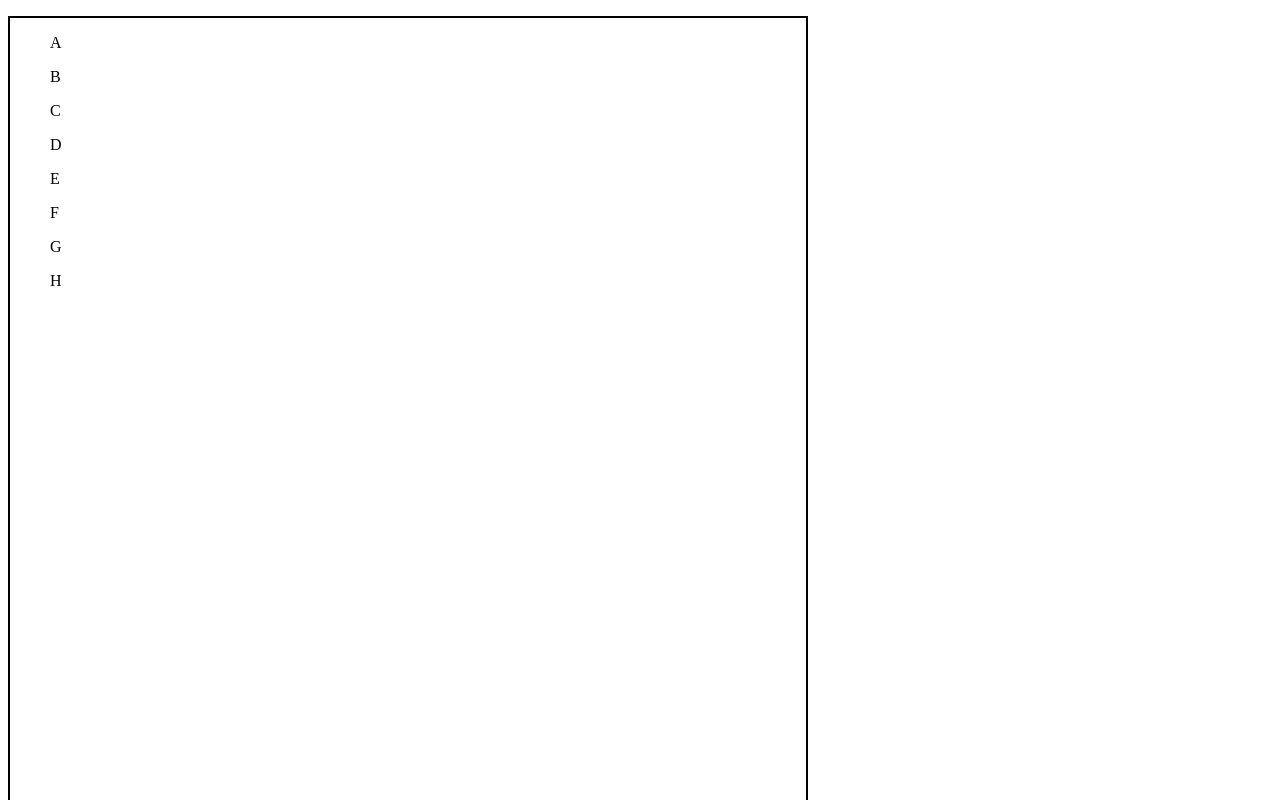
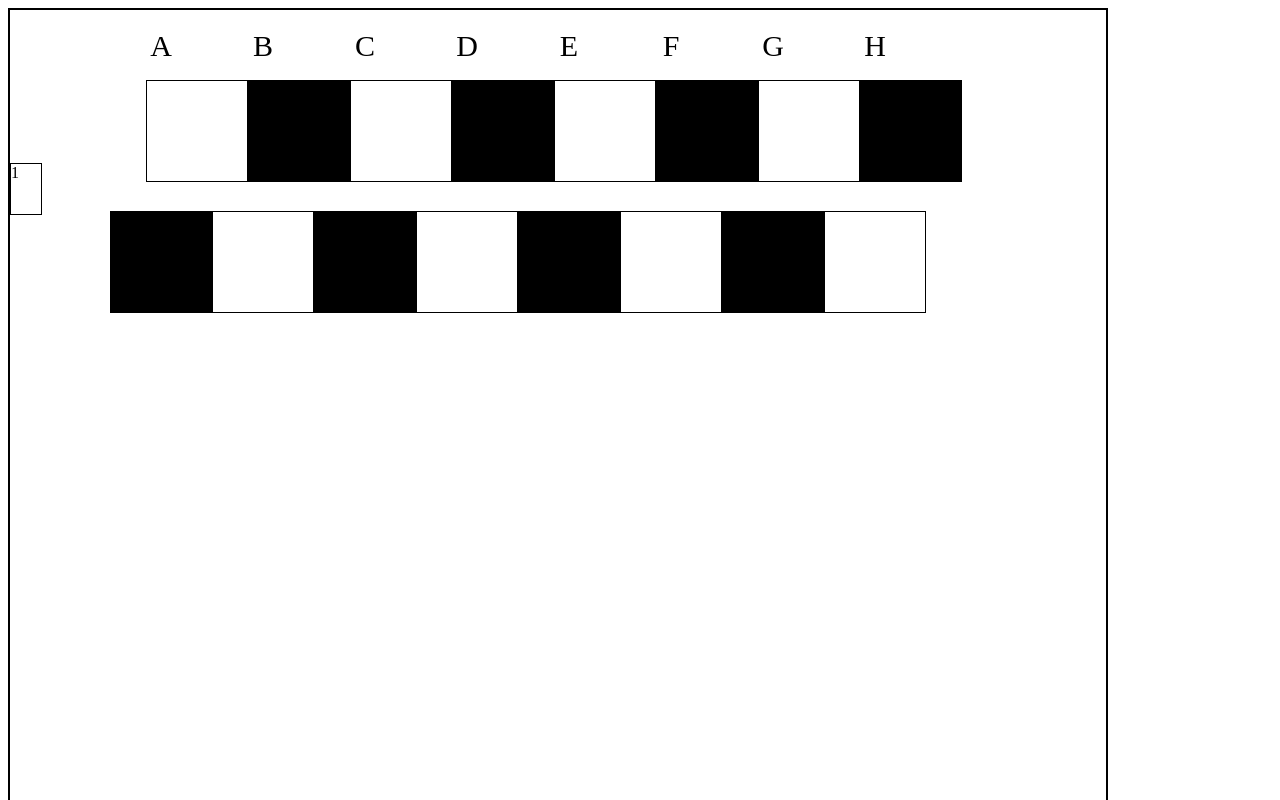
Before and after one commit to danya-trikov/HW_5_Daniil_Trikov, a plain HTML site: page index.html in a window 1280 px wide. Shown: the top 800 px of the page. Drawn offline with Linux system fonts and the light colour scheme.

Commit message:
added changes in files

```diff
--- a/index.html
+++ b/index.html
@@ -9,17 +9,37 @@
 </head>
 
 <body>
-<ul class="chak">
-    <p ></p>
-    <p>A</p>
-    <p>B</p>
-    <p>C</p>
-    <p>D</p>
-    <p>E</p>
-    <p>F</p>
-    <p >G</p>
-    <p >H</p>
-</ul>
+<div class="chak">
+ <br>
+
+    <div class="chuk1">A</div>
+    <div class="chuk">B</div>
+    <div class="chuk">C</div>
+    <div class="chuk">D</div>
+    <div class="chuk">E</div>
+    <div class="chuk">F</div>
+    <div class="chuk">G</div>
+    <div class="chuk">H</div>   <br>
+    <div class="number">1</div>
+    <div class="white1"> </div>
+    <div class="black"> </div>
+    <div class="white"> </div>
+    <div class="black"> </div>
+    <div class="white"> </div>
+    <div class="black"> </div>
+    <div class="white"> </div>
+    <div class="black"> </div>
+
+    <div class="black1"> </div>
+    <div class="white"> </div>
+    <div class="black"> </div>
+    <div class="white"> </div>
+    <div class="black"> </div>
+    <div class="white"> </div>
+    <div class="black"> </div>
+    <div class="white"> </div>
+
+</div>
 
 </body>
 
--- a/style.css
+++ b/style.css
@@ -1,14 +1,78 @@
 .chak {
-    height: 800px;
-    width: 800px;
+    height: 1100px;
+    width: 1100px;
     border: 2px solid  #000;
     box-sizing: border-box;
     position: relative;
 }
-.chik {
+
+.chuk {
+    height: 50px;
+    width: 100px;
+    display: inline-block;
+    position: relative;
+    text-align: center;
+    margin-left: -4px;
+    font-size: 30px;
+    border: 1px solid #fff;
+}
+.chuk1{
+    height: 50px;
+    width: 100px;
+    display: inline-block;
+    position: relative;
+    text-align: center;
+    margin-left: 100px;
+    font-size: 30px;
+    border: 1px solid #fff;
+}
+
+.white {
     height: 100px;
     width: 100px;
     display: inline-block;
     position: relative;
-    margin
+    background-color: #fff;
+    border: 1px solid #000 ;
+    margin-left: -4px;
+    margin-bottom: -4px;
 }
+.white1 {
+    height: 100px;
+    width: 100px;
+    display: inline-block;
+    position: relative;
+    background-color: #fff;
+    border: 1px solid #000 ;
+    margin-left: 100px;
+    margin-bottom: -4px;
+}
+.black {
+    height: 100px;
+    width: 100px;
+    display: inline-block;
+    position: relative;
+    background-color: #000;
+    border: 1px solid #000 ;
+    margin-left: -4px;
+    margin-bottom: -4px;
+}
+.black1 {
+    height: 100px;
+    width: 100px;
+    display: inline-block;
+    position: relative;
+    background-color: #000;
+    border: 1px solid #000 ;
+    margin-left: 100px;
+    margin-bottom: -4px;
+    }
+.number {
+    height: 50px;
+    width: 30px;
+    display: inline-block;
+    position: relative;
+    background-color: #fff;
+    border: 1px solid #000 ;
+    margin-bottom: -4px;
+}
```
